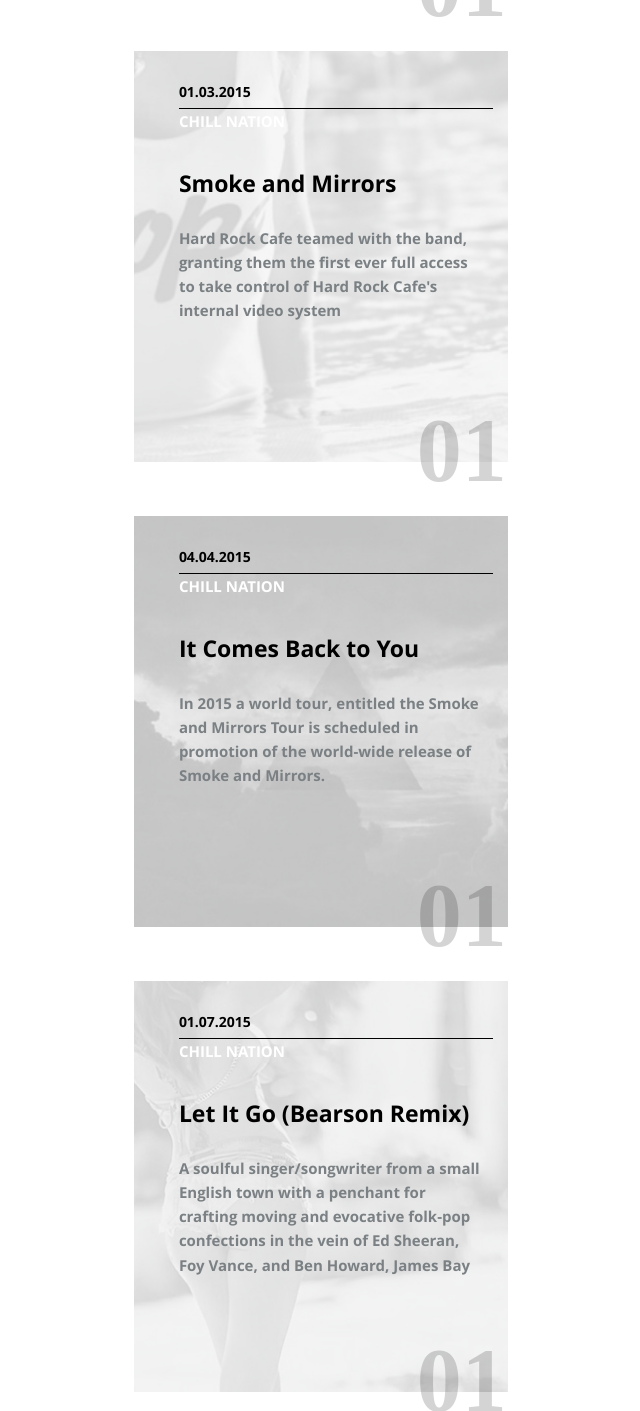
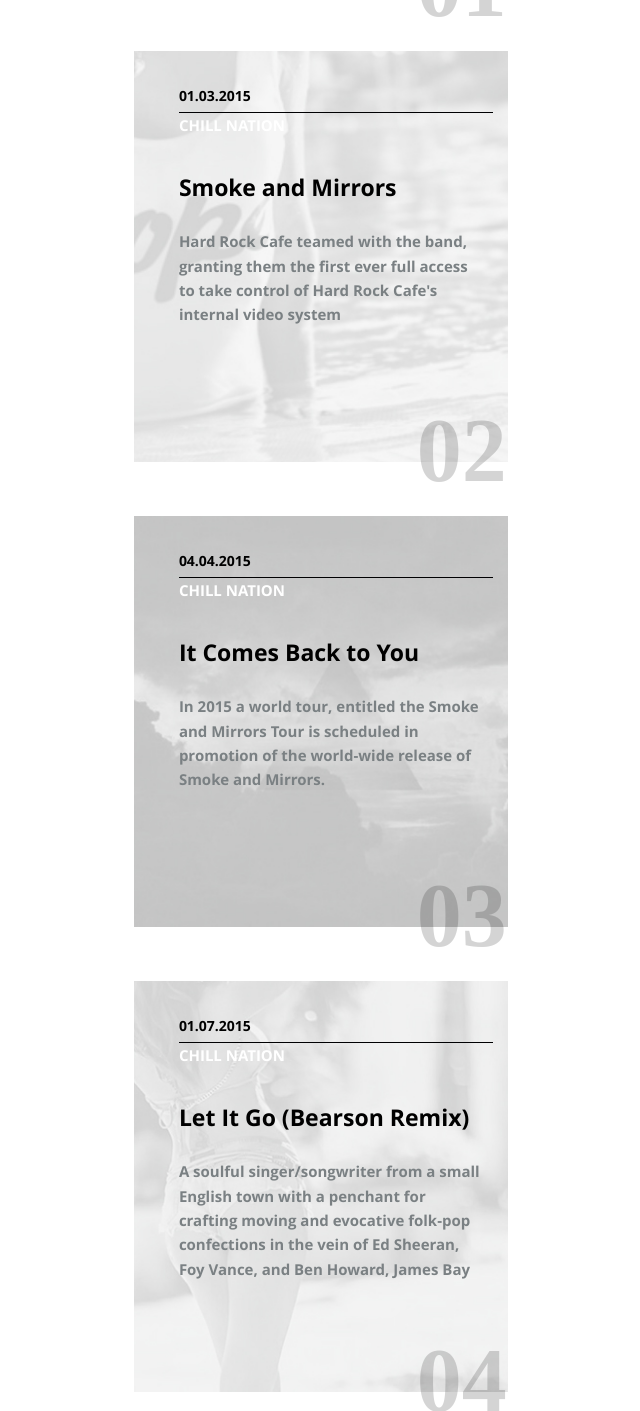
Before and after one commit to alexod87/Project-one, a website: page src/index.html in a window 1280 px wide. Shown: the part 8310-9721 px from the top of the page, without its empty margins (319-959 px from the left). Drawn offline with Linux system fonts and the light colour scheme.

Commit message:
digitals fis added

```diff
--- a/src/css/style.css
+++ b/src/css/style.css
@@ -527,13 +527,121 @@ input[type='radio'].visually-hidden {
 .lead-singer-item {
   position: relative;
 }
-.lead-singer-wrapper{
-  position: relative;
+
+.digital_one::after{
+  display: block;
+  content: "01";
+  position: absolute;
+  bottom: -13%;
+  right:  -24%;
+  transform: translate(-50%, -50%);
+  background-color: transparent;
+  height: 136px;
+  width: 136px;
+  font-size: 90px;
+  font-family: "OpenSans";
+  color: rgba(0, 0, 0, 0.169);
+  font-weight: bold;
+  text-transform: uppercase;
+  line-height: 1.734;
+  text-align: center;
 }
 
-.lead-singer-item::after{
+.digital_two::after{
   display: block;
-  content: "01";
+  content: "02";
+  position: absolute;
+  bottom: -13%;
+  right:  -24%;
+  transform: translate(-50%, -50%);
+  background-color: transparent;
+  height: 136px;
+  width: 136px;
+  font-size: 90px;
+  font-family: "OpenSans";
+  color: rgba(0, 0, 0, 0.169);
+  font-weight: bold;
+  text-transform: uppercase;
+  line-height: 1.734;
+  text-align: center;
+}
+
+.digital_two::after{
+  display: block;
+  content: "02";
+  position: absolute;
+  bottom: -13%;
+  right:  -24%;
+  transform: translate(-50%, -50%);
+  background-color: transparent;
+  height: 136px;
+  width: 136px;
+  font-size: 90px;
+  font-family: "OpenSans";
+  color: rgba(0, 0, 0, 0.169);
+  font-weight: bold;
+  text-transform: uppercase;
+  line-height: 1.734;
+  text-align: center;
+}
+
+.digital_three::after{
+  display: block;
+  content: "03";
+  position: absolute;
+  bottom: -13%;
+  right:  -24%;
+  transform: translate(-50%, -50%);
+  background-color: transparent;
+  height: 136px;
+  width: 136px;
+  font-size: 90px;
+  font-family: "OpenSans";
+  color: rgba(0, 0, 0, 0.169);
+  font-weight: bold;
+  text-transform: uppercase;
+  line-height: 1.734;
+  text-align: center;
+}
+.digital_four::after{
+  display: block;
+  content: "04";
+  position: absolute;
+  bottom: -13%;
+  right:  -24%;
+  transform: translate(-50%, -50%);
+  background-color: transparent;
+  height: 136px;
+  width: 136px;
+  font-size: 90px;
+  font-family: "OpenSans";
+  color: rgba(0, 0, 0, 0.169);
+  font-weight: bold;
+  text-transform: uppercase;
+  line-height: 1.734;
+  text-align: center;
+}
+.digital_five::after{
+  display: block;
+  content: "05";
+  position: absolute;
+  bottom: -13%;
+  right:  -24%;
+  transform: translate(-50%, -50%);
+  background-color: transparent;
+  height: 136px;
+  width: 136px;
+  font-size: 90px;
+  font-family: "OpenSans";
+  color: rgba(0, 0, 0, 0.169);
+  font-weight: bold;
+  text-transform: uppercase;
+  line-height: 1.734;
+  text-align: center;
+}
+.digital_six::after{
+  display: block;
+  content: "06";
   position: absolute;
   bottom: -28%;
   right:  -24%;
@@ -549,7 +657,6 @@ input[type='radio'].visually-hidden {
   line-height: 1.734;
   text-align: center;
 }
-
 
 .lead-singer-wrapper {
   position: absolute;
@@ -590,7 +697,7 @@ input[type='radio'].visually-hidden {
 }
 
 .lead-singer-item:not(:last-child) {
-  margin-bottom: 54px;
+  padding-bottom: 54px;
 }
 
 .lead-singer-album::before {
--- a/src/index.html
+++ b/src/index.html
@@ -450,7 +450,7 @@
           </div>
         </header>
         <ul class="lead-singer-songs container list">
-          <li class="lead-singer-item">
+          <li class="lead-singer-item digital_one">
 
             <img
               class="lead-singer-image"
@@ -475,7 +475,7 @@
             </div>
           </li>
 
-          <li class="lead-singer-item">
+          <li class="lead-singer-item digital_two">
             <img src="img/newtrack02.jpg" alt="" width="384" height="422" />
             <div class="lead-singer-wrapper">
               <span class="lead-singer-date">01.03.2015</span>
@@ -489,7 +489,7 @@
             </div>
           </li>
 
-          <li class="lead-singer-item">
+          <li class="lead-singer-item digital_three">
             <img src="img/newtrack03.jpg" alt="" width="384" height="422" />
             <div class="lead-singer-wrapper">
               <span class="lead-singer-date">04.04.2015</span>
@@ -503,7 +503,7 @@
             </div>
           </li>
 
-          <li class="lead-singer-item">
+          <li class="lead-singer-item digital_four">
             <img src="img/newtrack04.jpg" alt="" width="384" height="422" />
             <div class="lead-singer-wrapper">
               <span class="lead-singer-date">01.07.2015</span>
@@ -517,7 +517,7 @@
             </div>
           </li>
 
-          <li class="lead-singer-item">
+          <li class="lead-singer-item digital_five">
             <img src="img/newtrack05.jpg" alt="" width="384" height="422" />
             <div class="lead-singer-wrapper">
               <span class="lead-singer-date">02.11.2015</span>
@@ -532,7 +532,7 @@
             </div>
           </li>
 
-          <li class="lead-singer-item">
+          <li class="lead-singer-item digital_six">
             <img src="img/newtrack06.jpg" alt="" width="384" height="422" />
             <div class="lead-singer-wrapper">
               <span class="lead-singer-date">06.09.2015</span>
```
